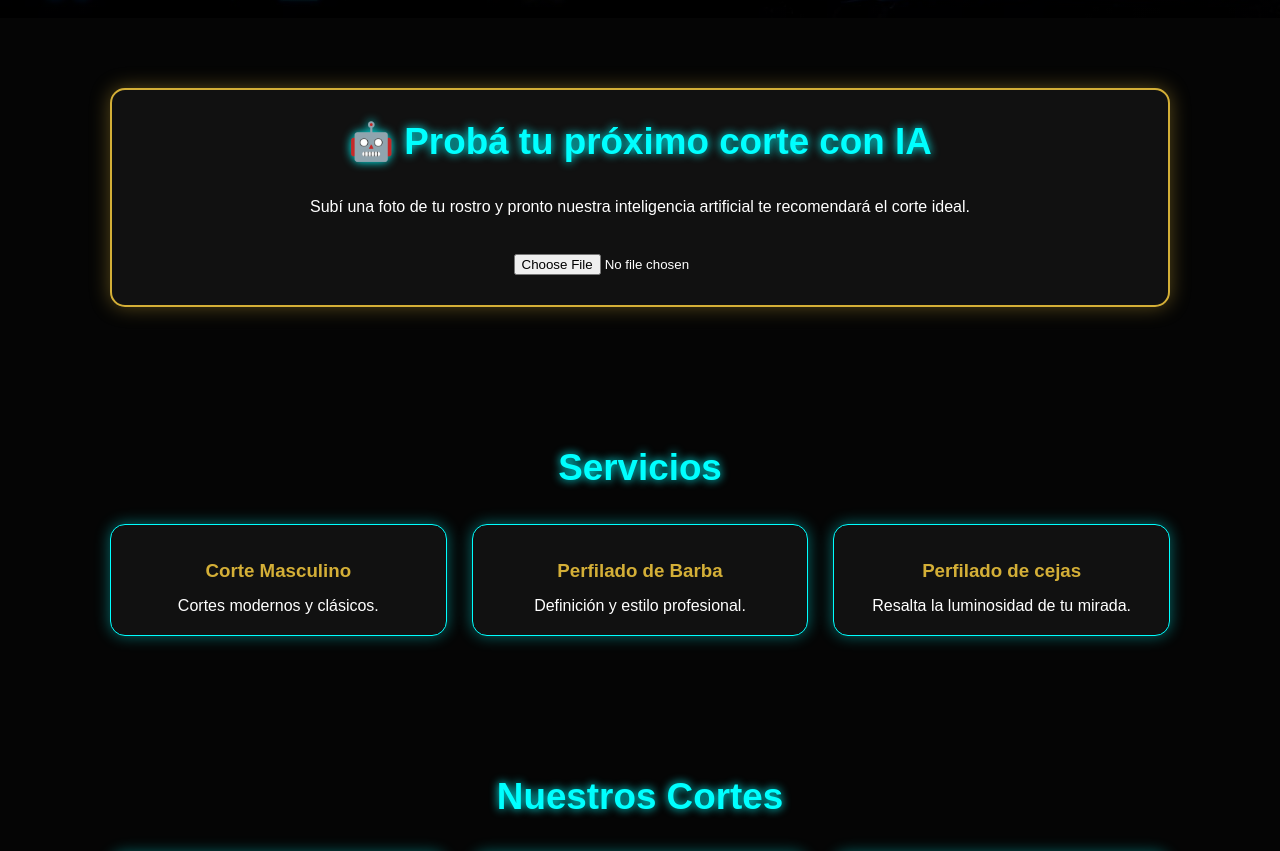
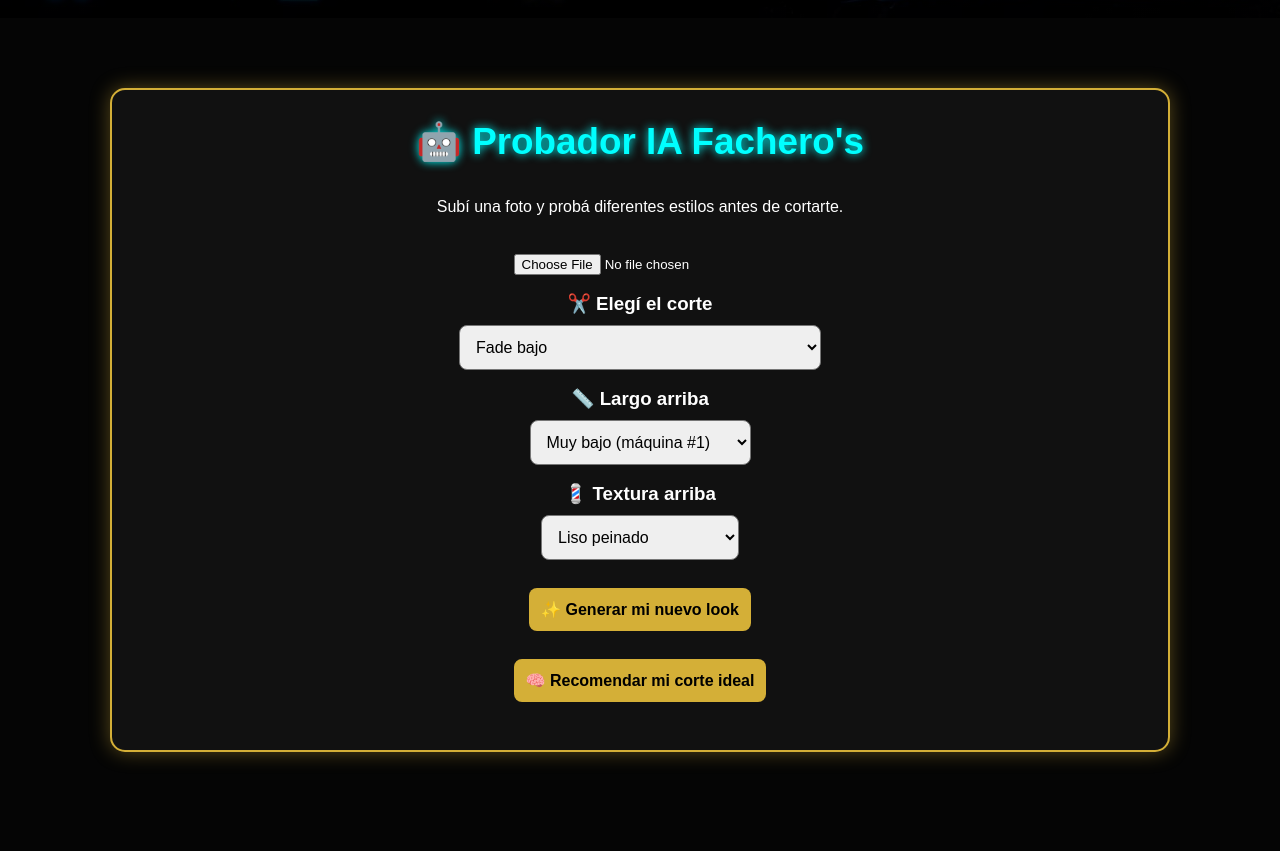
Before and after one commit to joaqquin2026-maker/facheros-barbershop, a plain HTML site: page index.html in a window 1280 px wide. Shown: the part 782-1633 px from the top of the page. Drawn offline with Linux system fonts and the light colour scheme.

Commit message:
Agrego estilos de probador de IA de cortes

```diff
--- a/index.html
+++ b/index.html
@@ -343,6 +343,41 @@ footer{
     border-radius:15px;
     display:none;
 }
+.ia select,
+.ia button{
+
+    padding:12px;
+
+    border-radius:8px;
+
+    margin-top:10px;
+
+    font-size:16px;
+
+}
+
+
+.ia button{
+
+    background:#d4af37;
+
+    color:black;
+
+    border:none;
+
+    font-weight:bold;
+
+    cursor:pointer;
+
+}
+
+
+.ia button:hover{
+
+    transform:scale(1.05);
+
+}
+
 </style>
 
 
@@ -407,19 +442,95 @@ target="_blank">
 
 <div class="ia">
 
-<h2>🤖 Probá tu próximo corte con IA</h2>
+<h2>🤖 Probador IA Fachero's</h2>
 
 <p>
-Subí una foto de tu rostro y pronto nuestra inteligencia artificial te recomendará el corte ideal.
+Subí una foto y probá diferentes estilos antes de cortarte.
 </p>
 
 <br>
 
 <input type="file" id="foto" accept="image/*">
 
-<br>
+
+<br><br>
+
+
+<h3>✂️ Elegí el corte</h3>
+
+<select id="corte">
+
+<option>Fade bajo</option>
+<option>Fade medio</option>
+<option>Fade alto</option>
+<option>Taper Fade</option>
+<option>Mohicano</option>
+<option>Mohí-Taper (mohicano con nuca degradada)</option>
+<option>Mullet moderno</option>
+
+</select>
+
+
+<br><br>
+
+
+<h3>📏 Largo arriba</h3>
+
+<select id="largo">
+
+<option>Muy bajo (máquina #1)</option>
+<option>Bajo (máquina #2)</option>
+<option>Medio (máquina #3 - #4)</option>
+<option>Un dedo de largo</option>
+<option>Dos dedos de largo</option>
+<option>Tres dedos de largo</option>
+<option>Largo (5 cm)</option>
+<option>Largo (8 cm o más)</option>
+
+</select>
+
+
+<br><br>
+
+
+<h3>💈 Textura arriba</h3>
+
+<select id="textura">
+
+<option>Liso peinado</option>
+<option>Texturizado con tijera</option>
+<option>Desmechado</option>
+<option>Con volumen</option>
+<option>Rizos definidos</option>
+
+</select>
+
+
+<br><br>
+
+
+<button id="generar">
+
+✨ Generar mi nuevo look
+
+</button>
+
+
+<br><br>
+
+
+<button id="recomendar">
+
+🧠 Recomendar mi corte ideal
+
+</button>
+
+
+<br><br>
+
 
 <img id="preview">
+
 
 </div>
 
```
Also changed, not shown: 1 other file.
